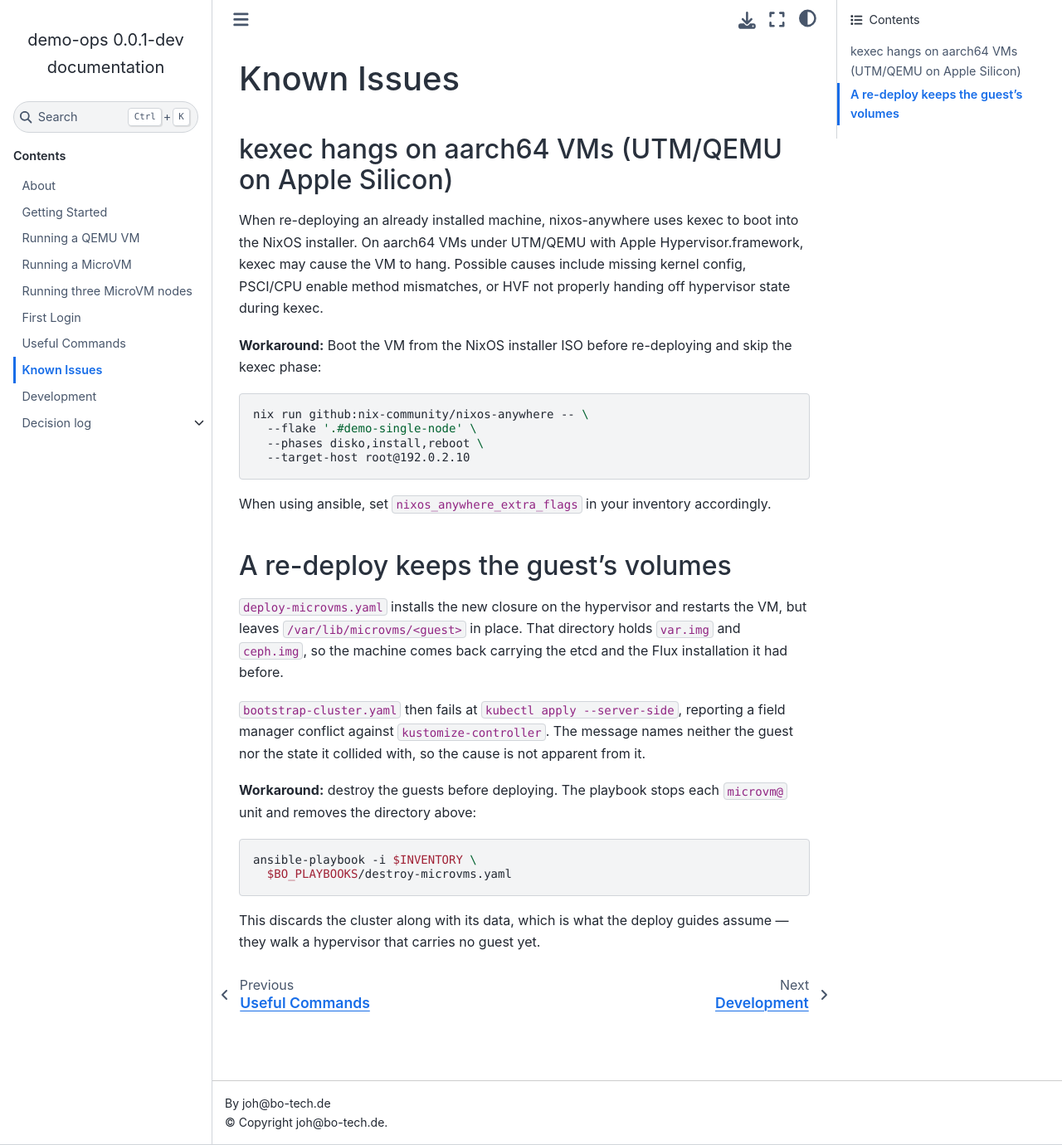
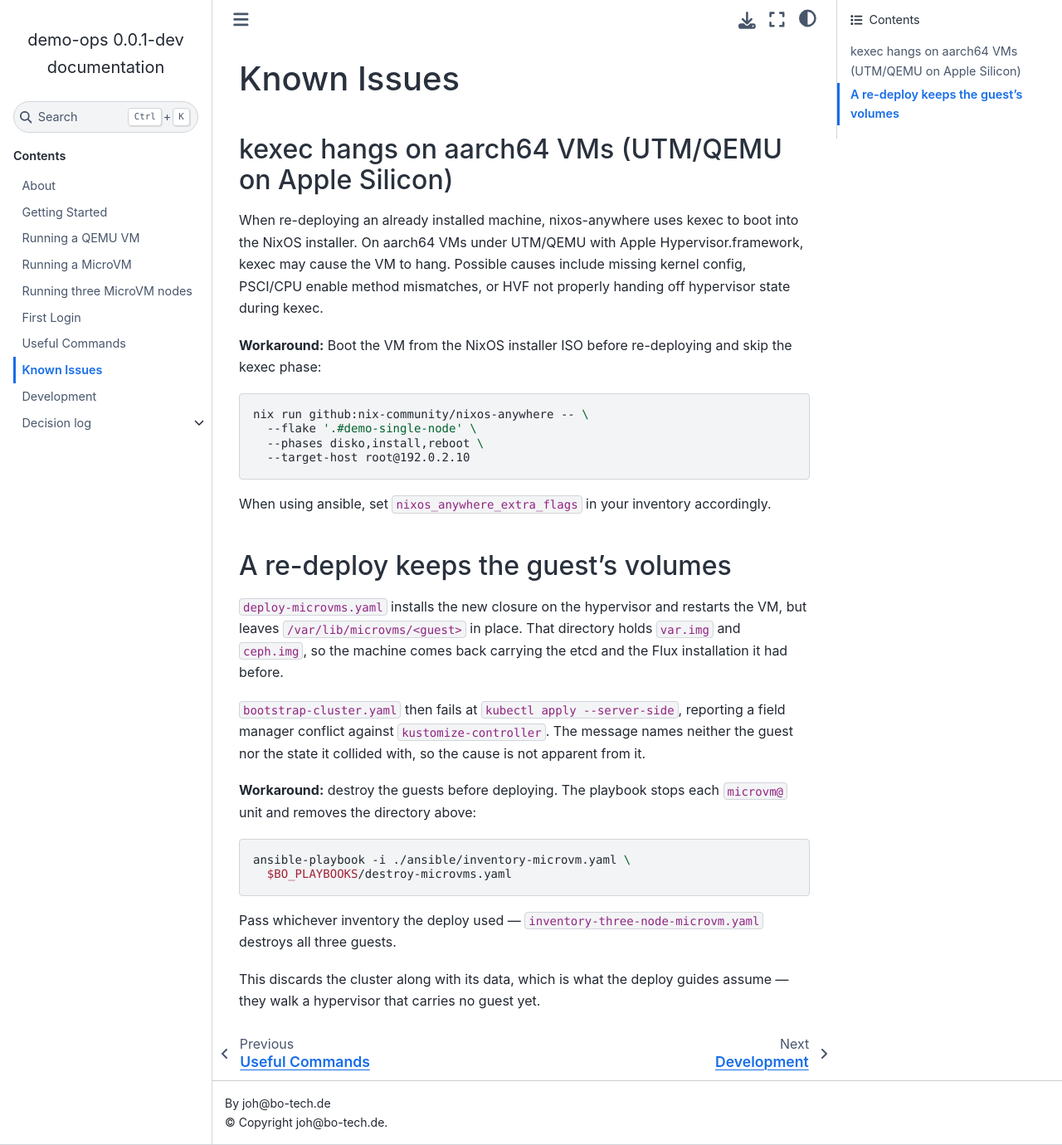
Before and after one commit to bo-tech/demo-ops, a Sphinx documentation site: the page built from docs/known-issues.rst, in a window 1280 px wide and 1380 px high. Shown: the whole window at 83% size. Built offline with Sphinx 7.4.7 and the Sphinx Book theme 1.1.4, drawn with Linux system fonts in a browser that asks for light colours.

Commit message:
docs: Name the inventory the destroy step takes

```diff
--- a/docs/known-issues.rst
+++ b/docs/known-issues.rst
@@ -46,8 +46,11 @@ each ``microvm@`` unit and removes the directory above:
 
 .. code-block:: bash
 
-   ansible-playbook -i $INVENTORY \
+   ansible-playbook -i ./ansible/inventory-microvm.yaml \
      $BO_PLAYBOOKS/destroy-microvms.yaml
+
+Pass whichever inventory the deploy used —
+``inventory-three-node-microvm.yaml`` destroys all three guests.
 
 This discards the cluster along with its data, which is what the deploy
 guides assume — they walk a hypervisor that carries no guest yet.
```
